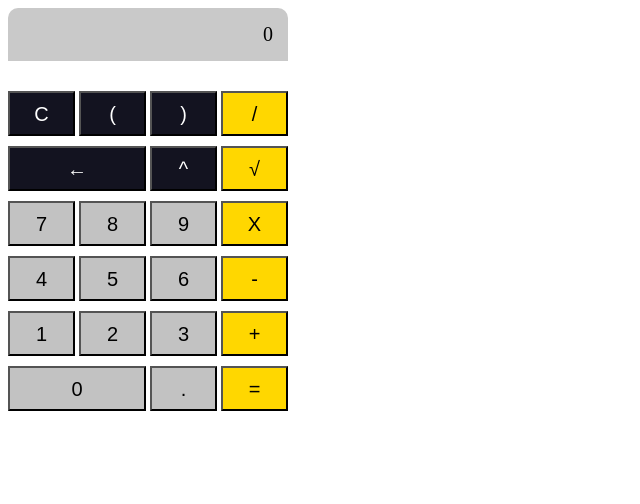
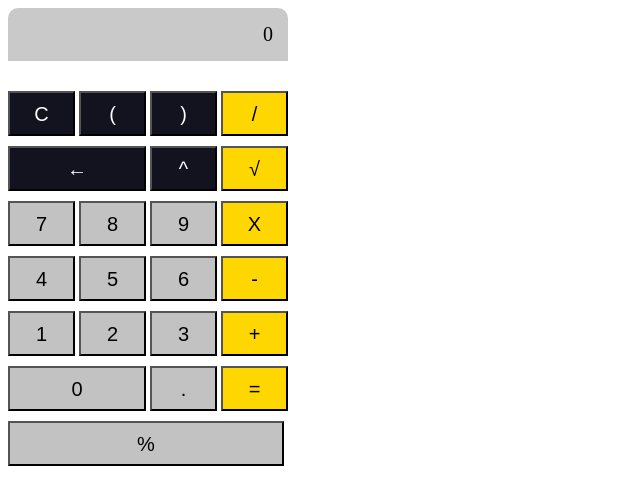
Before and after one commit to Elkhdim/calculatrice-ezo-nodeJS, a website: page public/index.html in a window 1280 px wide. Shown: the whole page, without its empty margins (0-640 px from the left). Drawn offline with nearby package versions, Linux system fonts and the light colour scheme.

Commit message:
Update index.html

```diff
--- a/public/index.html
+++ b/public/index.html
@@ -45,7 +45,9 @@
   <button id="r5-2" class="input" onclick="addChar('.')" >.</button>
   <button id="r5-3" class="input yell" onclick="calculate()">=</button>
 </div>
-
+<div class="fifth-row">
+    <button id="r5-1" style="width: 276px;" class="input" onclick="addChar('%')" >%</button>
+</div>
     </body>
 
     <script>
```
